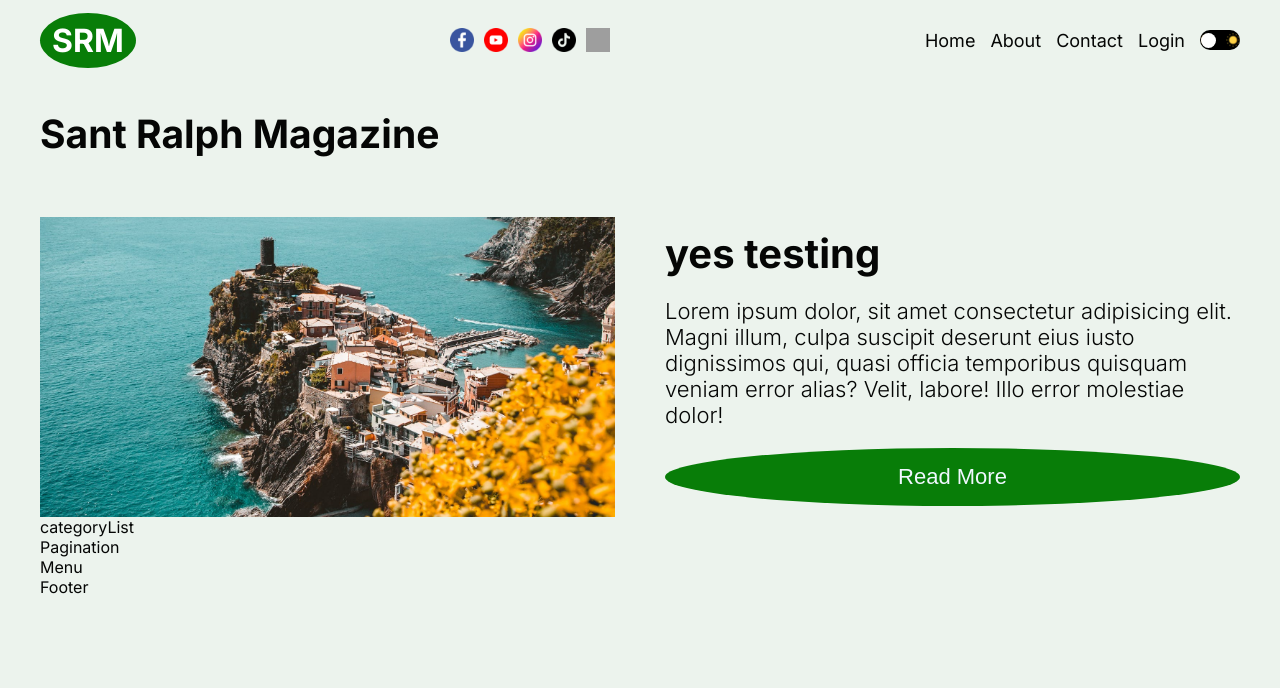
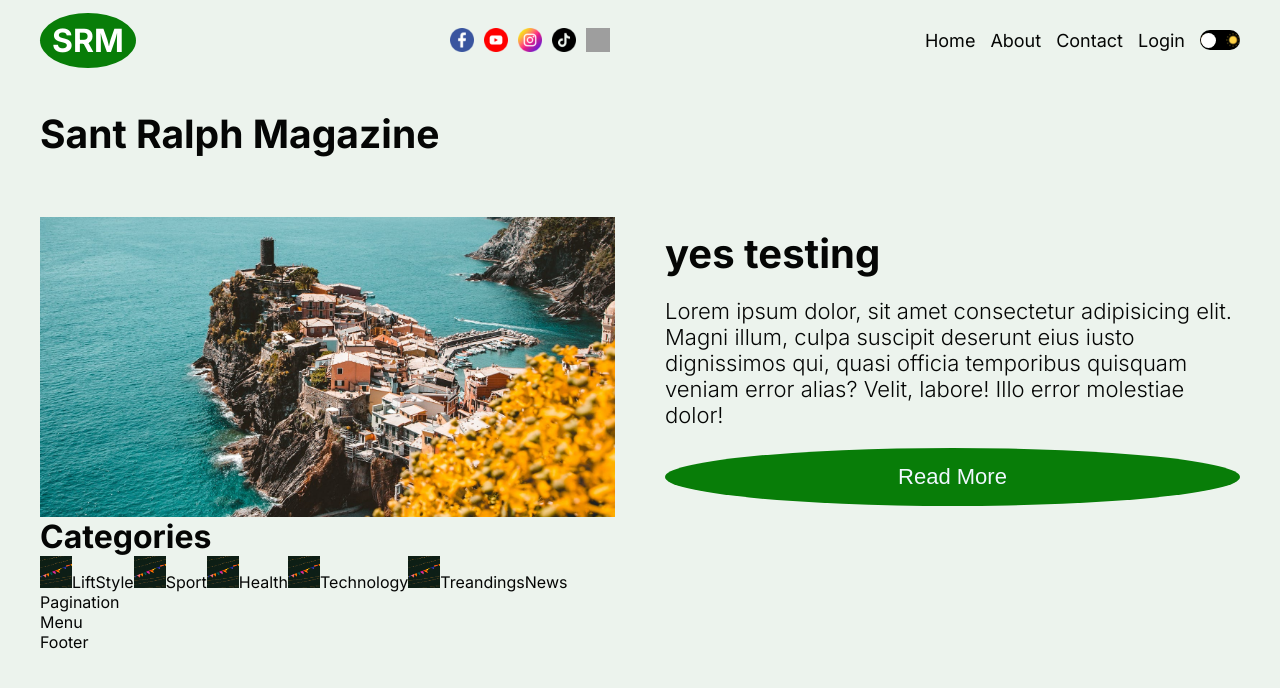
Before and after one commit to eerapheal/srmapp, a Next.js app: page / in a window 1280 px wide. Shown: the top 688 px of the page. Built offline with nearby package versions, Linux system fonts and the light colour scheme; grey boxes are pictures that could not be loaded.

Commit message:
refatored

```diff
--- a/src/app/components/categoryList/CategoryList.jsx
+++ b/src/app/components/categoryList/CategoryList.jsx
@@ -1,13 +1,85 @@
+import Image from "next/image";
 import styles from "./categoryList.module.css";
-
-import React from 'react'
+import Link from "next/link";
+import React from "react";
 
 const CategoryList = () => {
   return (
     <div className={styles.container}>
-      categoryList
+        <h1 className={styles.title}>Categories</h1>
+        <div className={styles.categories}>
+          <Link
+            href="/blog?cat=liftStyle"
+            className={`${styles.category} ${styles.liftStyle}`}
+          >
+            <Image
+              src="/style.png"
+              alt="cat"
+              width={32}
+              height={32}
+              className={styles.image}
+            />
+            LiftStyle
+          </Link>
+          {/*  */}
+          <Link
+            href="/blog?cat=sport"
+            className={`${styles.category} ${styles.sport}`}
+          >
+            <Image
+              src="/style.png"
+              alt="cat"
+              width={32}
+              height={32}
+              className={styles.image}
+            />
+            Sport
+          </Link>
+          {/*  */}
+          <Link
+            href="/blog?cat=health"
+            className={`${styles.category} ${styles.health}`}
+          >
+            <Image
+              src="/style.png"
+              alt="cat"
+              width={32}
+              height={32}
+              className={styles.image}
+            />
+            Health
+          </Link>
+          {/*  */}
+          <Link
+            href="/blog?cat=technology"
+            className={`${styles.category} ${styles.technology}`}
+          >
+            <Image
+              src="/style.png"
+              alt="cat"
+              width={32}
+              height={32}
+              className={styles.image}
+            />
+            Technology
+          </Link>
+          {/*  */}
+          <Link
+            href="/blog?cat=treandingsNews"
+            className={`${styles.category} ${styles.treandingsNews}`}
+          >
+            <Image
+              src="/style.png"
+              alt="cat"
+              width={32}
+              height={32}
+              className={styles.image}
+            />
+            TreandingsNews
+          </Link>
+      </div>
     </div>
-  )
-}
+  );
+};
 
-export default CategoryList
+export default CategoryList;
```
